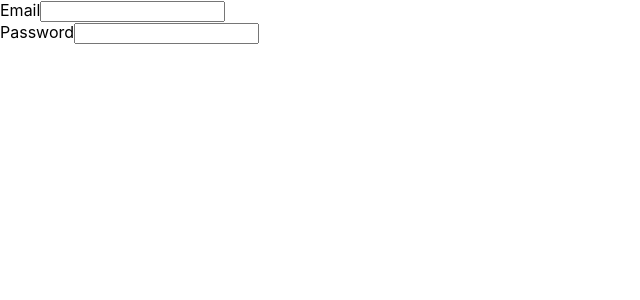
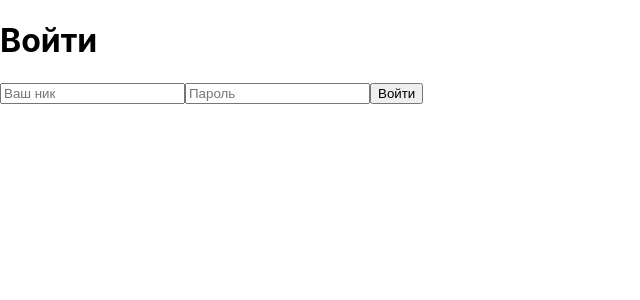
Before and after one commit to ArthurFloyd/Chat, a React (Create React App) app in the folder frontend/: page /login in a window 1280 px wide. Shown: the top 300 px of the page, without its empty margins (0-640 px from the left). Built offline with nearby package versions, Linux system fonts and the light colour scheme.

Commit message:
update login page

```diff
--- a/frontend/src/components/Login/LoginPage.jsx
+++ b/frontend/src/components/Login/LoginPage.jsx
@@ -1,36 +1,40 @@
 import React from "react";
-import { Form, Field, Formik } from "formik";
+import { useFormik } from "formik";
 
 const LoginPage = () => {
+  const formik = useFormik({
+    initialValues: {
+      email: "",
+      password: "",
+    },
+    onSubmit: (values) => {
+      console.log(JSON.stringify(values, null, 2));
+    },
+  });
   return (
-    <Formik
-      initialValues={{ email: "", password: "" }}
-      onSubmit={({ setSubmitting }) => {
-        console.log("Form is validated! Submitting the form...");
-        setSubmitting(false);
-      }}
-    >
-      {() => (
-        <Form>
-          <div className="form-group">
-            <label htmlFor="email">Email</label>
-            <Field
-              type="email"
-              name="email"
-              className="form-control"
-            />
-          </div>
-          <div className="form-group">
-            <label htmlFor="password">Password</label>
-            <Field
-              type="password"
-              name="password"
-              className="form-control"
-            />
-          </div>
-        </Form>
-      )}
-    </Formik>
+    <form onSubmit={formik.handleSubmit}>
+      <h1 className="text-center mb-4">Войти</h1>
+      <label htmlFor="email"></label>
+      <input
+        id="email"
+        name="email"
+        type="email"
+        onChange={formik.handleChange}
+        value={formik.values.email}
+        placeholder="Ваш ник"
+      />
+      <label htmlFor="password"></label>
+      <input
+        id="password"
+        name="password"
+        type="password"
+        onChange={formik.handleChange}
+        value={formik.values.password}
+        placeholder="Пароль"
+      />
+
+      <button type="submit">Войти</button>
+    </form>
   );
 };
 
```
